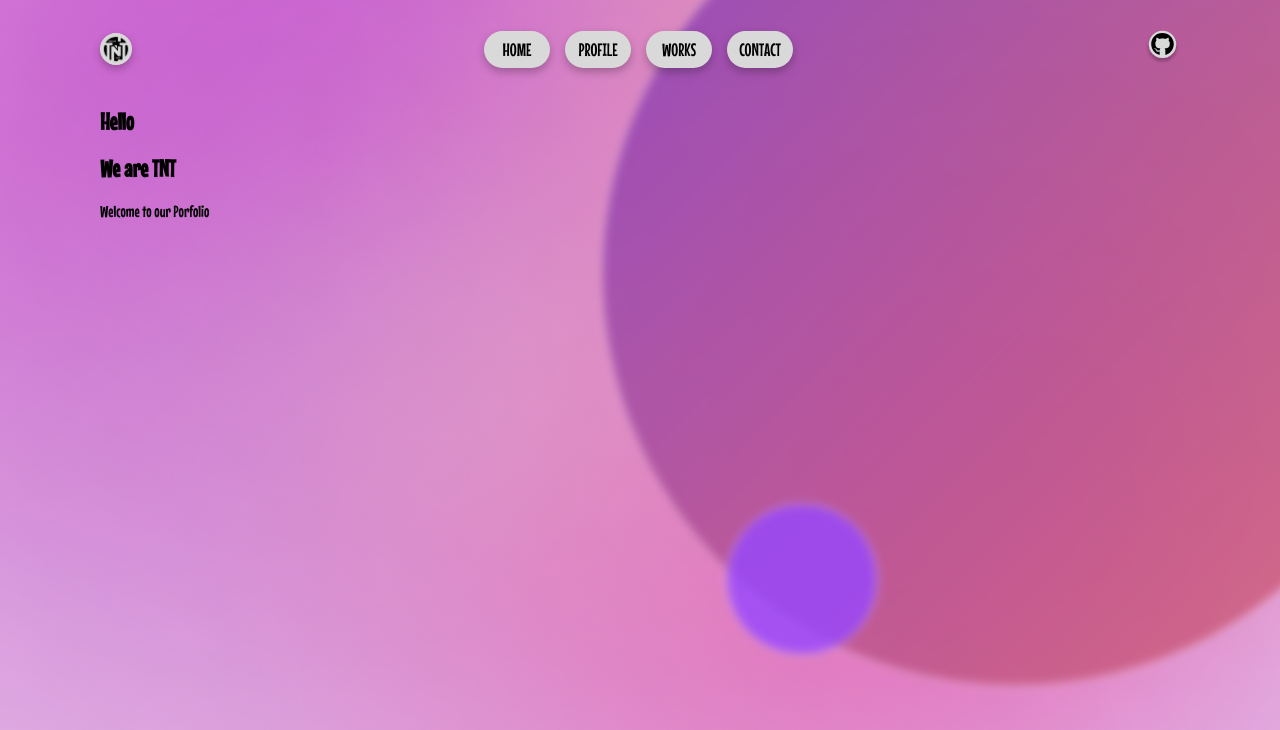
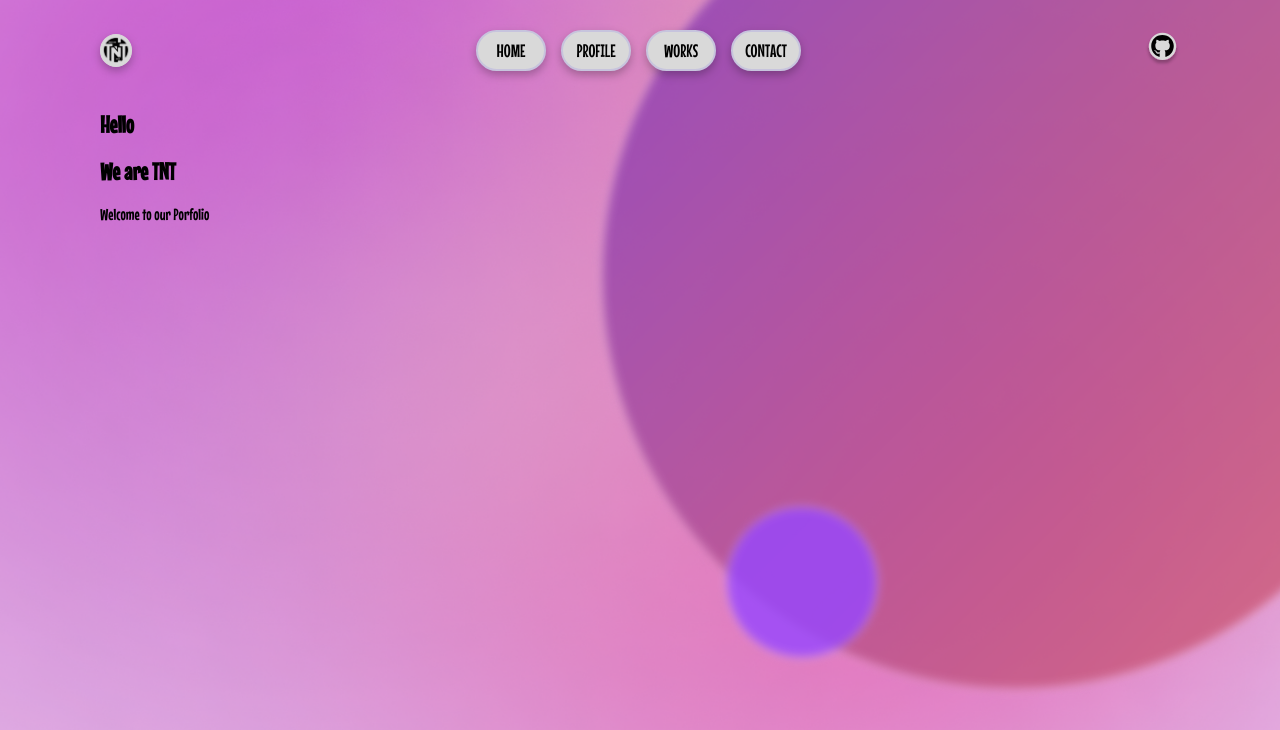
Before and after one commit to aidantiu/dsa_portfolio, a Flask app: page / in a window 1280 px wide; the page is wider, and only the part inside the window is pictured. Shown: the top 730 px of that part. Run offline with Flask 3, Linux system fonts and the light colour scheme.

Commit message:
feat: add border styling to nav buttons

```diff
--- a/portfolio/app/static/styles/global.css
+++ b/portfolio/app/static/styles/global.css
@@ -48,6 +48,7 @@ body{
     text-align: center;
     width: 50px;
     filter: drop-shadow(0px 4px 4px rgba(0, 0, 0, 0.25));
+    border: 2px solid #c7c4dd;
 }
 
 .nav-links ul li a {
```
